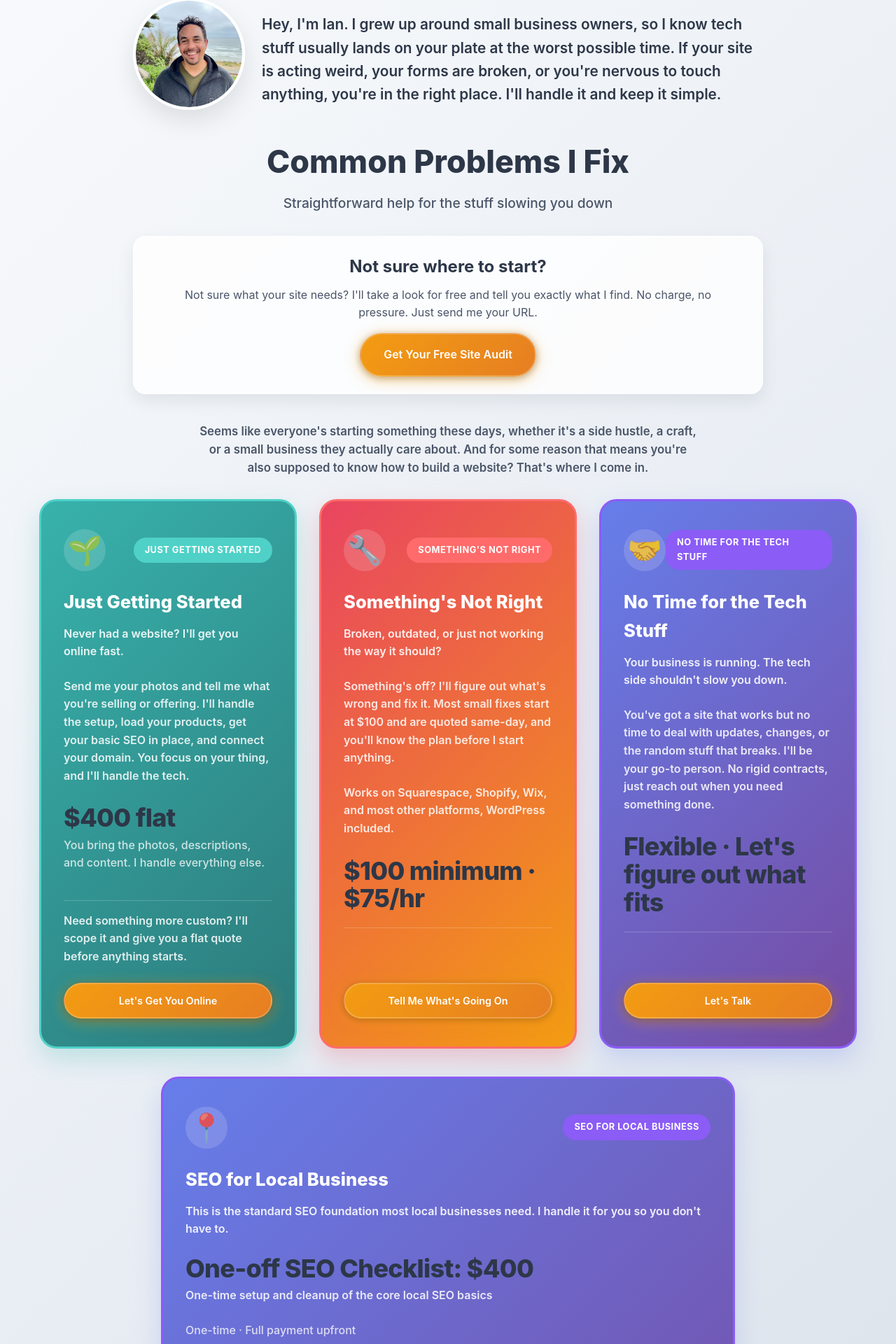
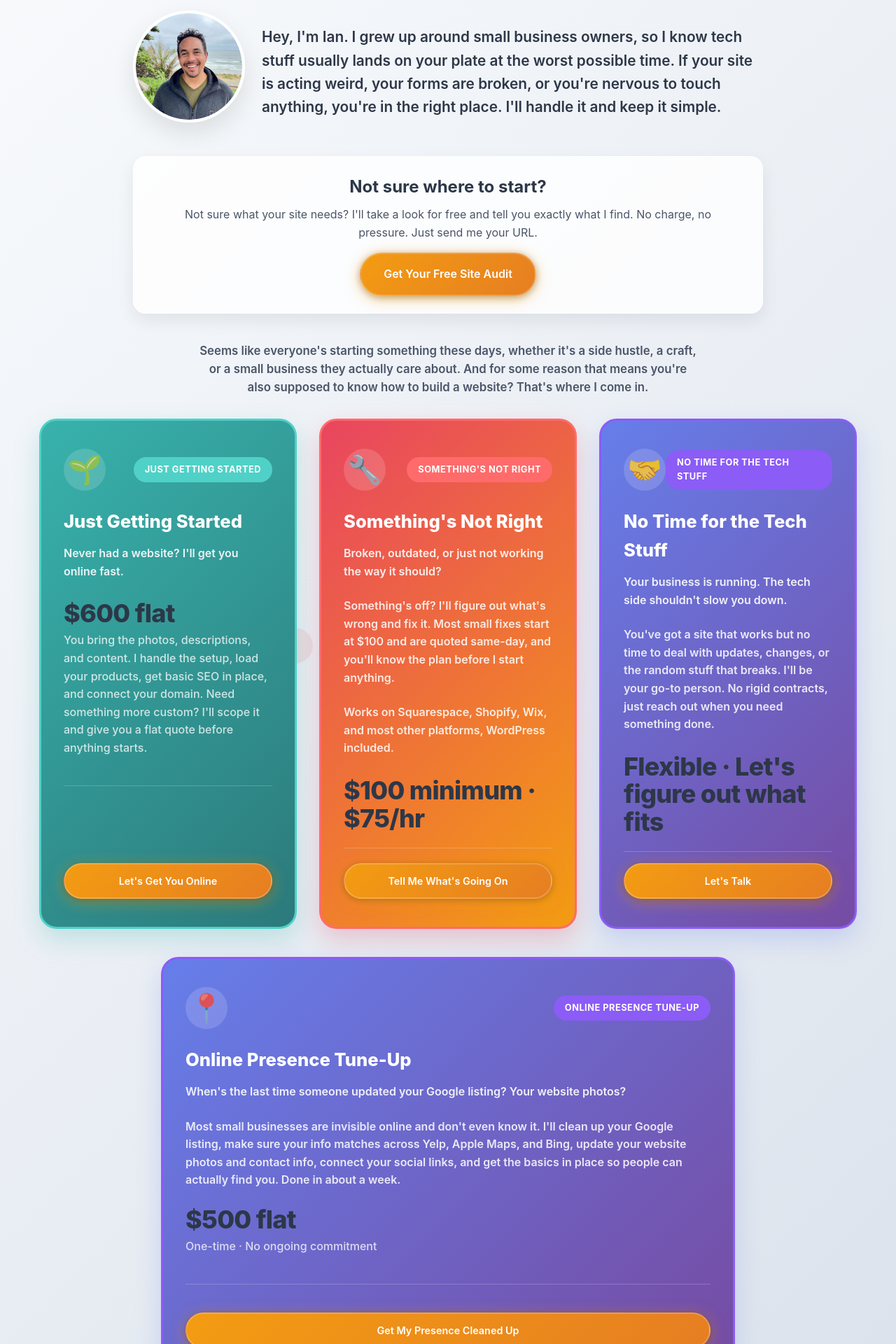
Before and after one commit to mriansabado/mauna-digital-website, a React (Vite) app: page / in a window 1280 px wide. Shown: the part 867-2787 px from the top of the page at 70% size. Built offline with nearby package versions, Linux system fonts and the light colour scheme.

Commit message:
updating pricing again

```diff
--- a/src/App.tsx
+++ b/src/App.tsx
@@ -79,7 +79,7 @@ function App() {
                 {' · '}
                 <span className="service-pill">No Time for Tech</span>
                 {' · '}
-                <span className="service-pill">SEO</span>
+                <span className="service-pill">Online Presence</span>
                 {' · '}
                 <span className="service-pill">Mobile Apps</span>
               </p>
@@ -108,11 +108,6 @@ function App() {
             </div>
           </div>
 
-          <div className="services-section-header">
-      <h2 className="services-title">Common Problems I Fix</h2>
-      <p className="services-description">Straightforward help for the stuff slowing you down</p>
-          </div>
-
           <div className="free-audit-callout">
             <h3>Not sure where to start?</h3>
             <p>
@@ -137,12 +132,10 @@ function App() {
                 <div className="service-content">
                   <h3>Just Getting Started</h3>
                   <p className="service-card-tagline">Never had a website? I&apos;ll get you online fast.</p>
-                  <p className="service-price-detail">Send me your photos and tell me what you&apos;re selling or offering. I&apos;ll handle the setup, load your products, get your basic SEO in place, and connect your domain. You focus on your thing, and I&apos;ll handle the tech.</p>
                   <div className="service-price-block">
-                    <div className="service-price">$400 flat</div>
-                    <p className="service-payment-note">You bring the photos, descriptions, and content. I handle everything else.</p>
+                    <div className="service-price">$600 flat</div>
+                    <p className="service-payment-note">You bring the photos, descriptions, and content. I handle the setup, load your products, get basic SEO in place, and connect your domain. Need something more custom? I&apos;ll scope it and give you a flat quote before anything starts.</p>
                   </div>
-                  <p className="service-price-detail">Need something more custom? I&apos;ll scope it and give you a flat quote before anything starts.</p>
                   <a href="#contact" className="btn btn-primary service-btn">Let&apos;s Get You Online</a>
                 </div>
               </div>
@@ -188,44 +181,17 @@ function App() {
                   <div className="service-icon-wrapper">
                     <div className="service-icon">📍</div>
                   </div>
-                  <div className="service-badge">SEO for Local Business</div>
+                  <div className="service-badge">Online Presence Tune-Up</div>
                 </div>
                 <div className="service-content">
-                  <h3>SEO for Local Business</h3>
-                  <p className="service-card-tagline">This is the standard SEO foundation most local businesses need. I handle it for you so you don&apos;t have to.</p>
+                  <h3>Online Presence Tune-Up</h3>
+                  <p className="service-card-tagline">When&apos;s the last time someone updated your Google listing? Your website photos?</p>
+                  <p className="service-price-detail">Most small businesses are invisible online and don&apos;t even know it. I&apos;ll clean up your Google listing, make sure your info matches across Yelp, Apple Maps, and Bing, update your website photos and contact info, connect your social links, and get the basics in place so people can actually find you. Done in about a week.</p>
                   <div className="service-price-block">
-                    <div className="service-price">One-off SEO Checklist: $400</div>
-                    <p className="service-price-detail">One-time setup and cleanup of the core local SEO basics</p>
-                    <p className="service-payment-note">One-time · Full payment upfront</p>
+                    <div className="service-price">$500 flat</div>
+                    <p className="service-payment-note">One-time · No ongoing commitment</p>
                   </div>
-                  <div className="service-features">
-                    <div className="feature-item">
-                      <div className="feature-dot"></div>
-                      <span>Google Business Profile fully cleaned up and optimized</span>
-                    </div>
-                    <div className="feature-item">
-                      <div className="feature-dot"></div>
-                      <span>Business listings cleaned up so your info matches across Yelp, Apple Maps, and Bing Places</span>
-                    </div>
-                    <div className="feature-item">
-                      <div className="feature-dot"></div>
-                      <span>Website SEO basics fixed on key pages (titles, descriptions, and headings)</span>
-                    </div>
-                    <div className="feature-item">
-                      <div className="feature-dot"></div>
-                      <span>Behind-the-scenes business info code added so Google clearly understands your services and location</span>
-                    </div>
-                    <div className="feature-item">
-                      <div className="feature-dot"></div>
-                      <span>Google tracking tools set up so you can see what&apos;s working</span>
-                    </div>
-                    <div className="feature-item">
-                      <div className="feature-dot"></div>
-                      <span>You get a clear checklist of everything I handled, in plain English</span>
-                    </div>
-                  </div>
-                  <p className="service-agency-anchor">This is standard SEO work every local business should have in place. Agencies often charge $800 to $2,000+ for it.</p>
-                  <a href="#contact" className="btn btn-primary service-btn">Get My Local SEO Game Plan</a>
+                  <a href="#contact" className="btn btn-primary service-btn">Get My Presence Cleaned Up</a>
                 </div>
               </div>
             </div>
```
